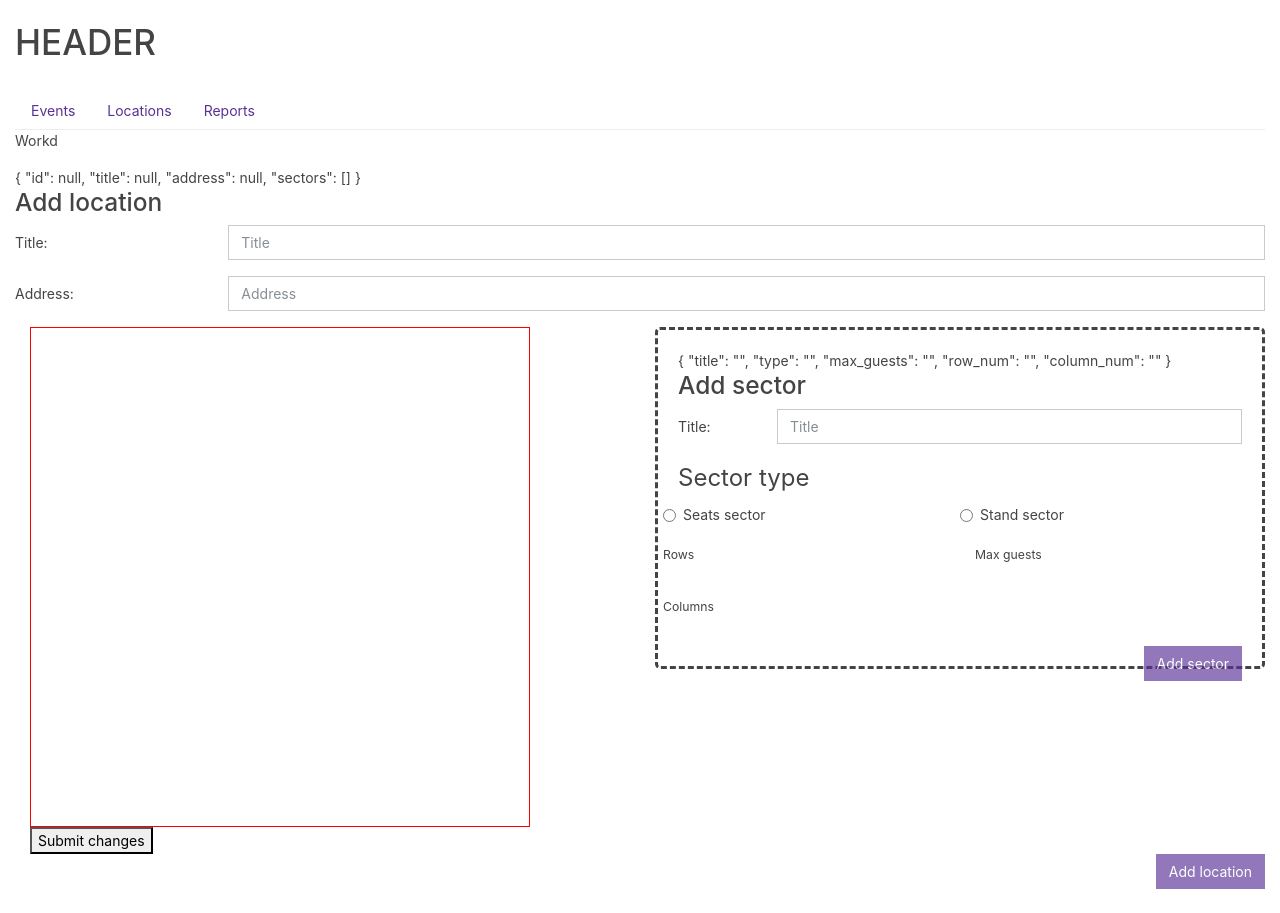
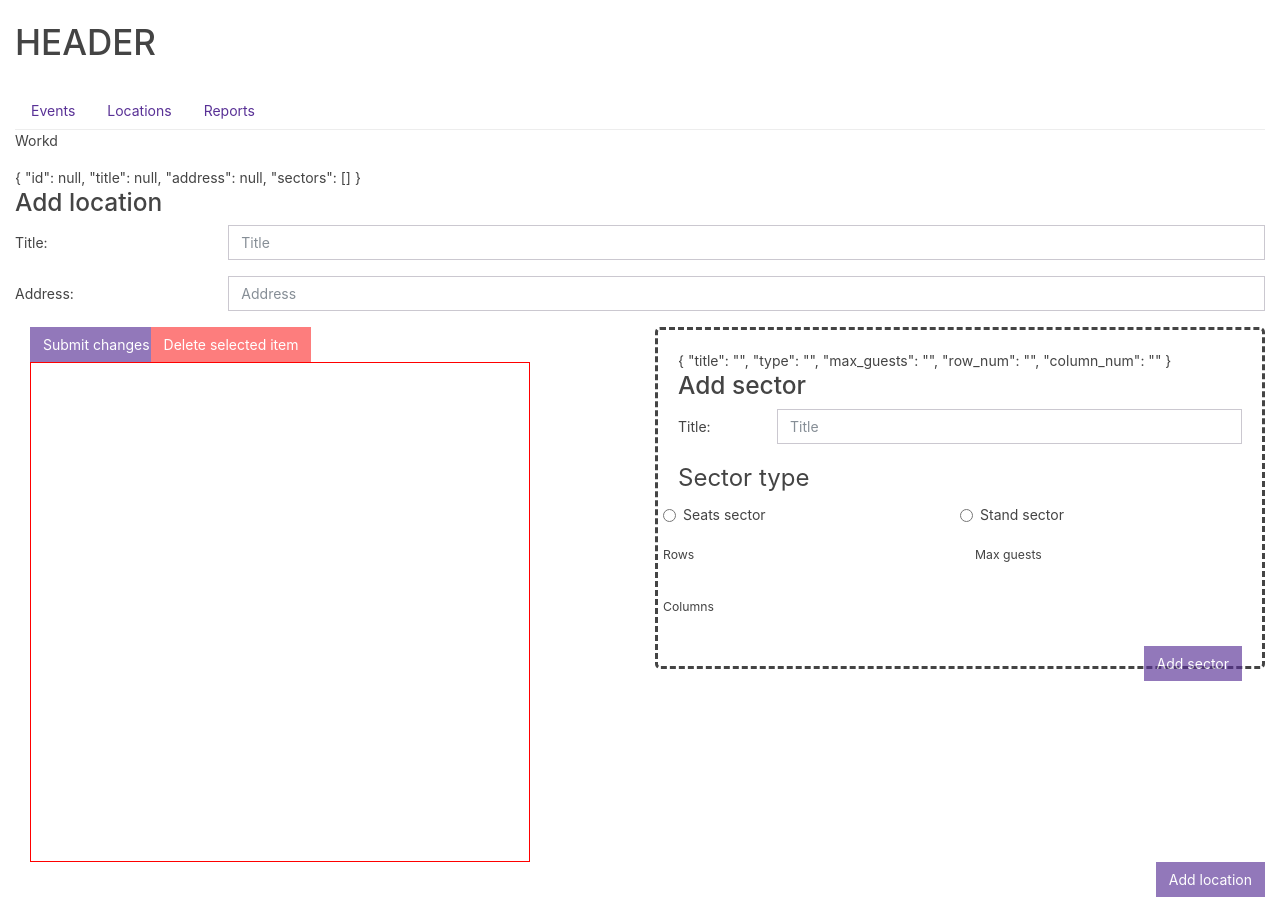
Before and after one commit to gluvajicb/KTS-NVT, an Angular app in the folder Frontend/Angular-NVT/: page /locations/add in a window 1280 px wide. Built offline with nearby package versions, Linux system fonts and the light colour scheme.

Commit message:
Brisanje lokacije i sektora

```diff
--- a/Frontend/Angular-NVT/src/app/locations/add-location-form/add-location-form.component.html
+++ b/Frontend/Angular-NVT/src/app/locations/add-location-form/add-location-form.component.html
@@ -24,7 +24,7 @@
 	<div class="row-col-2">
 		<div class="row">
 			<div class="col">
-				<app-sector-canvas [sectors]="location.sectors" (submitChangesEvent)="editSectors($event)" [numberOfSectors]="numOfSectors" [editable]="true"></app-sector-canvas>
+				<app-sector-canvas [sectors]="location.sectors" (deleteSectorClicked)="deleteSector($event)" (submitChangesEvent)="editSectors($event)" [numberOfSectors]="numOfSectors" [editable]="true"></app-sector-canvas>
 			</div>
 			<div class="col">
 				<app-add-sector (newSector)="addNewSector($event)"></app-add-sector>
--- a/Frontend/Angular-NVT/src/app/locations/add-location-form/add-location-form.component.ts
+++ b/Frontend/Angular-NVT/src/app/locations/add-location-form/add-location-form.component.ts
@@ -75,4 +75,18 @@ export class AddLocationFormComponent implements OnInit {
 
   }
 
+  deleteSector(sectorTitle: string) {
+    let i = 0;
+
+    for (const sec of this.location.sectors) {
+      if (sec.title === sectorTitle) {
+        break;
+      }
+      i ++;
+    }
+    if ( i < this.location.sectors.length) {
+      this.location.sectors.splice(i, 1);
+    }
+  }
+
 }
--- a/Frontend/Angular-NVT/src/app/locations/location-list/location-list.component.html
+++ b/Frontend/Angular-NVT/src/app/locations/location-list/location-list.component.html
@@ -2,7 +2,7 @@
 	<h1>Locations</h1>
 </div>
 <div class="row-col-2">
-	<app-table-location [locations]="locationList"></app-table-location>
+	<app-table-location [locations]="locationList" (deleteClickedEvent)="deleteLocation($event)"></app-table-location>
 </div>
 <div class="row">
 	<div class="col">
--- a/Frontend/Angular-NVT/src/app/locations/location-list/location-list.component.ts
+++ b/Frontend/Angular-NVT/src/app/locations/location-list/location-list.component.ts
@@ -33,4 +33,21 @@ export class LocationListComponent implements OnInit {
       });
   }
 
+  reloadData() {
+    this.locationsService.getAll(this.currentPage - 1, this.pageSize)
+      .subscribe( res => {
+        this.locationList = res.body as Location[];
+      });
+  }
+
+  deleteLocation(id: number) {
+    this.locationsService.delete(id)
+      .subscribe(
+        data => {
+          console.log(data);
+        }
+      );
+    this.reloadData();
+  }
+
 }
--- a/Frontend/Angular-NVT/src/app/locations/sector-canvas/sector-canvas.component.css
+++ b/Frontend/Angular-NVT/src/app/locations/sector-canvas/sector-canvas.component.css
@@ -1,6 +1,10 @@
-.container {
-    /*overflow-y: scroll;
+/*.container {
+    overflow-y: scroll;
     overflow-x: scroll;
     width: 500px;
-    height: 500px;*/
-}
+    height: 500px;
+}*/
+
+#submitChangesButton {
+    padding-right: 0;
+  }
--- a/Frontend/Angular-NVT/src/app/locations/sector-canvas/sector-canvas.component.html
+++ b/Frontend/Angular-NVT/src/app/locations/sector-canvas/sector-canvas.component.html
@@ -5,6 +5,8 @@
     </button>
 -->
 <div class="container">
+    <button (click)="sendCanvas()" *ngIf="this.editable" id="submitChangesButton" class="btn btn-primary" [disabled]="!this.hasUnsavedChanges">Submit changes</button>
+    <small *ngIf="this.hasUnsavedChanges" class="text-danger">Unsaved changes*</small>
+    <button (click)="clickedDelete()" *ngIf="this.editable" class="btn btn-danger" [disabled]="!this.itemSelected">Delete selected item</button>
     <canvas id="canvas" width="500" height="500" style="border: 1px solid red;"></canvas>
-    <button (click)="sendCanvas()" *ngIf="this.editable">Submit changes</button>
 </div>
--- a/Frontend/Angular-NVT/src/app/locations/sector-canvas/sector-canvas.component.ts
+++ b/Frontend/Angular-NVT/src/app/locations/sector-canvas/sector-canvas.component.ts
@@ -17,9 +17,11 @@ export class SectorCanvasComponent implements OnInit, OnChanges {
   canvasWidth = 700;
   canvas: any;
   numOfSectors: number;
+  hasUnsavedChanges: boolean;
+  itemSelected: boolean;
 
   @Output() submitChangesEvent = new EventEmitter<any>();
-
+  @Output() deleteSectorClicked = new EventEmitter<string>();
   @Input() sectors: Sector[];
   @Input() editable: boolean;
 
@@ -39,6 +41,25 @@ export class SectorCanvasComponent implements OnInit, OnChanges {
 
   ngOnInit() {
     this.canvas = new fabric.Canvas('canvas');
+    this.hasUnsavedChanges = false;
+    this.itemSelected = false;
+
+    this.canvas.on('object:modified', (event: any) => {
+      this.hasUnsavedChanges = true;
+    });
+
+    this.canvas.on('selection:created', () => {
+      if (this.canvas.getActiveObject().toObject().type === 'activeSelection') {
+        this.itemSelected = false;
+      } else {
+        this.itemSelected = true;
+      }
+    });
+
+    this.canvas.on('selection:cleared', () => {
+      this.itemSelected = false;
+    });
+
     this.draw();
   }
 
@@ -221,7 +242,31 @@ export class SectorCanvasComponent implements OnInit, OnChanges {
     });
   }
 
-  sendCanvas() {
+  clickedDelete() {
+    const activeObject = this.canvas.getActiveObject().toObject();
+    if (activeObject.type === 'table') {
+      const sectorTitle = activeObject.objects[1].text;
+      this.deleteSectorClicked.emit(sectorTitle);
+      this.canvas.getActiveObjects().forEach((obj: any) => {
+        this.canvas.remove(obj);
+      });
+      this.canvas.discardActiveObject().renderAll();
+      console.log('Delete');
+    } else {
+      if (activeObject.type === 'group') {
+        const sectorTitle = activeObject.objects[0].text;
+        this.deleteSectorClicked.emit(sectorTitle);
+        this.canvas.getActiveObjects().forEach((obj: any) => {
+          this.canvas.remove(obj);
+        });
+        this.canvas.discardActiveObject().renderAll();
+      }
+    }
+  }
+
+
+sendCanvas() {
+    this.hasUnsavedChanges = false;
     this.submitChangesEvent.emit(this.canvas.toObject());
   }
 
--- a/Frontend/Angular-NVT/src/app/locations/services/locations.service.ts
+++ b/Frontend/Angular-NVT/src/app/locations/services/locations.service.ts
@@ -61,8 +61,9 @@ export class LocationsService {
    }
 
 
-    delete(id: number) {
+    delete(id: number): Observable<any> {
      console.log('delete');
+     return this.http.delete(`${this.baseUrl}/${id}`, { responseType: 'text' });
    }
 
 }
--- a/Frontend/Angular-NVT/src/app/locations/table/table.component.html
+++ b/Frontend/Angular-NVT/src/app/locations/table/table.component.html
@@ -9,7 +9,7 @@
       <tr *ngFor="let loc of locations">
         <td>{{loc.title}}</td>
         <td>{{loc.address}}</td>
-        <td><button (click)="deleteLocation(loc.id)" class="btn btn-danger">Delete</button>
+        <td><button (click)="onClickDelete(loc.id)" class="btn btn-danger">Delete</button>
           <button (click)="locationDetails(loc.id)" class="btn btn-info" style="margin-left: 10px">Details</button>
       </td>
       </tr>
--- a/Frontend/Angular-NVT/src/app/locations/table/table.component.ts
+++ b/Frontend/Angular-NVT/src/app/locations/table/table.component.ts
@@ -1,4 +1,4 @@
-import { Component, OnInit, Input } from '@angular/core';
+import { Component, OnInit, Input, Output, EventEmitter } from '@angular/core';
 import { Location } from '../model/location';
 import { LocationsService } from '../services/locations.service';
 import { Router } from '@angular/router';
@@ -11,13 +11,17 @@ import { Router } from '@angular/router';
 export class TableComponent implements OnInit {
   @Input() locations: Location[];
 
-  constructor(private locationService: LocationsService, private router: Router) { }
+  @Output() deleteClickedEvent: EventEmitter<number>;
+
+  constructor(private locationService: LocationsService, private router: Router) {
+    this.deleteClickedEvent = new EventEmitter();
+  }
 
   ngOnInit() {
   }
 
-  deleteLocation(id: number) {
-    this.locationService.delete(id);
+  onClickDelete(id: number) {
+    this.deleteClickedEvent.emit(id);
   }
 
   locationDetails(id: number) {
```
